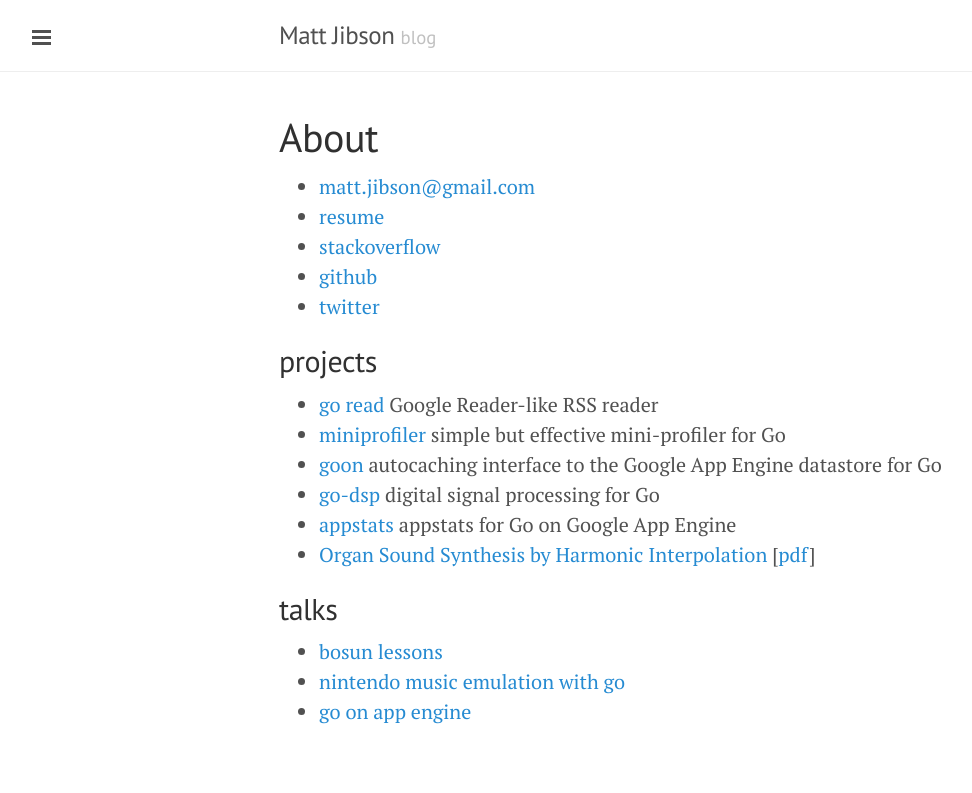
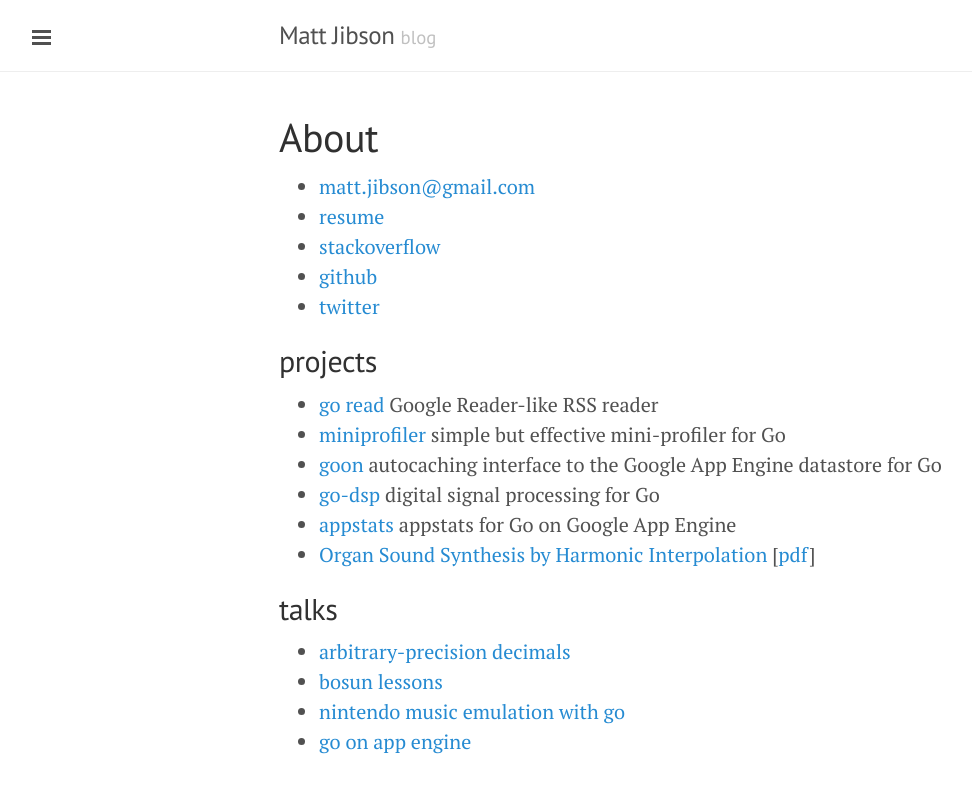
Before and after one commit to mjibson/mjibson.github.io, a Jekyll site: the page built from about.md, in a window 1280 px wide. Shown: the top 793 px of the page, without its empty margins (1-973 px from the left). Built offline with Jekyll 4.4.1, drawn with Linux system fonts in a browser that asks for light colours.

Commit message:
add apd talk

```diff
--- a/about.md
+++ b/about.md
@@ -20,6 +20,7 @@ title: About
 
 ## talks
 
+* [arbitrary-precision decimals](https://go-talks.appspot.com/github.com/mjibson/talks/apd/apd.slide#1)
 * [bosun lessons](http://go-talks.appspot.com/github.com/mjibson/talks/bosun-lessons/bosun-lessons.slide#1)
 * [nintendo music emulation with go](http://go-talks.appspot.com/github.com/mjibson/talks/nintendo-music-emulation-go/nintendo-music-emulation-go.slide#1)
 * [go on app engine](http://go-talks.appspot.com/github.com/mjibson/talks/go-on-appengine/go-on-appengine.slide#1)
```
